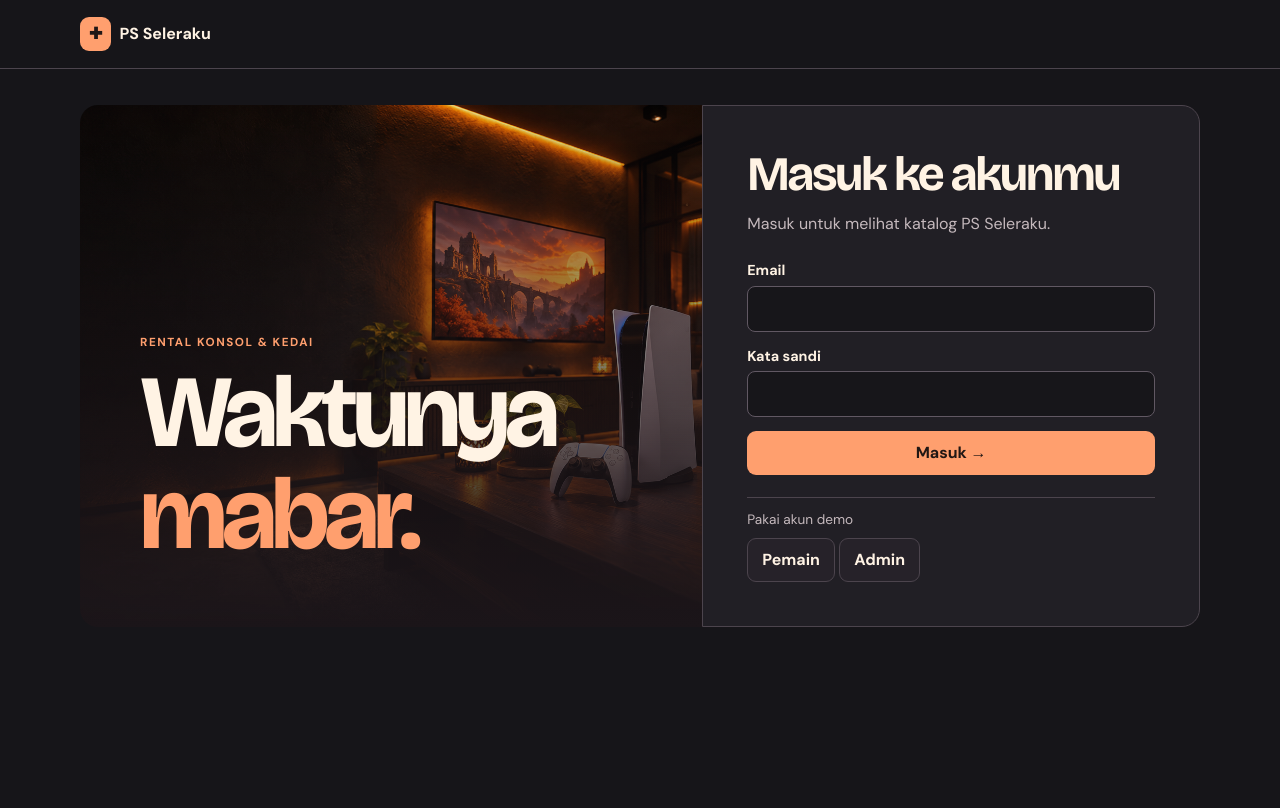
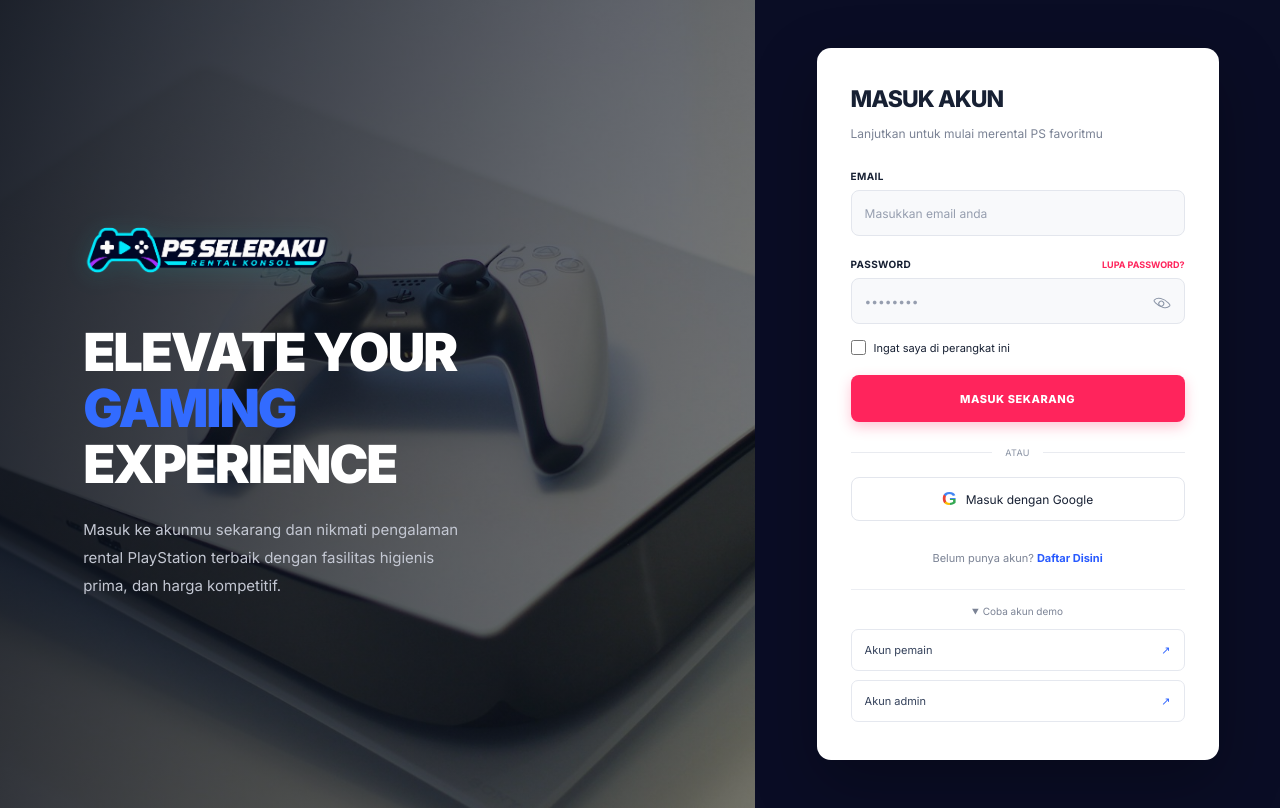
Before and after one commit to adityanurarif9-ai/ps_seleraku, a Laravel app: page /login in a window 1280 px wide. Before the commit the page ends 627 px from the top, so only its background shows below. Run offline with Laravel 12, Linux system fonts and the light colour scheme.

Commit message:
Share redesigned login, Google sign-in and Turnstile integration

```diff
--- a/composer.json
+++ b/composer.json
@@ -9,6 +9,7 @@
         "php": "^8.2",
         "filament/filament": "^5.0",
         "laravel/framework": "^12.0",
+        "laravel/socialite": "^5.0",
         "laravel/tinker": "^2.10.1"
     },
     "require-dev": {
--- a/config/services.php
+++ b/config/services.php
@@ -5,4 +5,9 @@ return [
         'site_key' => env('TURNSTILE_SITE_KEY'),
         'secret' => env('TURNSTILE_SECRET_KEY'),
     ],
+    'google' => [
+        'client_id' => env('GOOGLE_CLIENT_ID'),
+        'client_secret' => env('GOOGLE_CLIENT_SECRET'),
+        'redirect' => env('GOOGLE_REDIRECT_URI', 'http://127.0.0.1:8000/auth/google/callback'),
+    ],
 ];
--- /dev/null
+++ b/public/login.css
@@ -0,0 +1,133 @@
+@import url('https://fonts.googleapis.com/css2?family=Inter:wght@400;500;600;700;800;900&display=swap');
+
+:root {
+    font-family: Inter, Arial, sans-serif;
+    color: #172033;
+    background: #0a0d25;
+    font-synthesis: none;
+    color-scheme: light;
+}
+* { box-sizing: border-box; }
+body { margin: 0; }
+button, input { font: inherit; }
+button, a { -webkit-tap-highlight-color: transparent; }
+button { cursor: pointer; }
+:focus-visible { outline: 3px solid #2c62ff; outline-offset: 4px; }
+.login-page { display: grid; grid-template-columns: 59% 41%; min-height: 100svh; }
+.intro {
+    position: relative;
+    isolation: isolate;
+    display: flex;
+    align-items: center;
+    min-height: 100svh;
+    padding: clamp(32px, 6.5vw, 112px);
+    color: #fff;
+    background: #262b36 url("login-console.jpg") center / cover no-repeat;
+}
+.intro::before {
+    content: "";
+    position: absolute;
+    inset: 0;
+    z-index: -1;
+    background: linear-gradient(105deg, rgba(10,15,26,.91), rgba(13,18,32,.62) 62%, rgba(13,18,32,.47));
+}
+.intro-content { max-width: 510px; padding-block: 65px; }
+.brand { display: inline-block; margin-bottom: 30px; }
+.brand img { display: block; width: 248px; height: auto; max-height: 105px; object-fit: contain; object-position: left center; filter: drop-shadow(0 3px 12px #00dfdf1f); }
+h1 { font-size: clamp(34px, 4.1vw, 65px); font-weight: 900; line-height: 1.06; letter-spacing: -.04em; margin: 0 0 24px; }
+h1 span { color: #326bff; }
+.intro p { margin: 0; color: #c3c7d2; font-size: 15px; line-height: 1.85; max-width: 390px; }
+.intro-footer { position: absolute; left: clamp(32px, 6.5vw, 112px); bottom: 30px; color: #b3bac9; font-size: 10px; letter-spacing: .16em; }
+.form-side { display: grid; align-items: center; justify-items: center; padding: 48px 30px; background: #0a0d25; }
+.login-card { width: 100%; max-width: 402px; background: #fff; padding: 38px 34px; border-radius: 14px; box-shadow: 0 24px 65px #0004; }
+h2 { font-size: 23px; line-height: 1.2; letter-spacing: -.04em; font-weight: 800; margin: 0 0 10px; }
+.subtitle { color: #7b8395; font-size: 12px; line-height: 1.65; margin: 0 0 27px; }
+.login-form { display: flex; flex-direction: column; }
+.login-form > label { font-size: 10px; font-weight: 700; letter-spacing: .035em; margin-bottom: 8px; }
+.login-form > input, .password-field input {
+    min-height: 46px;
+    width: 100%;
+    padding: 12px 13px;
+    border: 1px solid #e3e6ed;
+    background: #f8f9fb;
+    border-radius: 8px;
+    color: #172033;
+    font-size: 12px;
+}
+input::placeholder { color: #969eaf; }
+.login-form > input { margin-bottom: 22px; }
+.password-field { position: relative; }
+.password-field input { padding-right: 48px; }
+.password-toggle { position: absolute; top: 0; right: 0; height: 100%; width: 45px; border: 0; background: transparent; color: #8b95a7; border-radius: 8px; font-size: 19px; }
+.password-toggle:hover { color: #235dff; }
+.login-form .remember { display: flex; align-items: center; gap: 8px; margin: 16px 0 20px; font-size: 11px; letter-spacing: 0; font-weight: 400; }
+.remember input { width: 15px; height: 15px; margin: 0; accent-color: #ff245c; flex-shrink: 0; }
+.verification { margin-bottom: 20px; min-width: 0; width: 100%; }
+.submit { border: 0; background: #ff245c; color: #fff; border-radius: 8px; min-height: 47px; padding: 13px; font-size: 11px; font-weight: 800; letter-spacing: .05em; box-shadow: 0 5px 13px #ff245c42; }
+.submit:hover { background: #e9184e; }
+.divider { display: flex; gap: 13px; align-items: center; margin: 25px 0 19px; color: #8a93a4; font-size: 9px; letter-spacing: .04em; }
+.divider::before, .divider::after { content: ""; flex: 1; height: 1px; background: #e9ebf0; }
+.demo-buttons { display: grid; gap: 9px; }
+.demo-buttons button { display: flex; align-items: center; justify-content: space-between; width: 100%; border: 1px solid #e5e8ef; color: #33405a; border-radius: 7px; background: #fff; padding: 11px 13px; min-height: 42px; font-size: 11px; }
+.demo-buttons button:hover { background: #f4f7ff; border-color: #bbcafa; }
+.demo-buttons button span { color: #2d63ff; }
+.error, .notice { margin: 0 0 18px; border-radius: 7px; background: #fff0f3; color: #ad1740; padding: 11px 12px; font-size: 12px; line-height: 1.6; }
+.notice { background: #eef3ff; color: #254b9b; }
+.mobile-logo { display: none; }
+@media (min-width: 1500px) {
+    .login-card { max-width: 450px; padding: 44px; }
+}
+@media (max-width: 1000px) {
+    .login-page { grid-template-columns: 52% 48%; }
+    .intro { padding: 38px; }
+    .intro-footer { left: 38px; }
+    .form-side { padding-inline: 24px; }
+    .login-card { padding: 30px 24px; }
+}
+@media (max-width: 700px) {
+    .login-page { grid-template-columns: 1fr; }
+    .intro { min-height: 290px; padding: 28px 26px; }
+    .intro-content { padding: 0; max-width: 420px; }
+    .brand { margin-bottom: 18px; }
+    .brand img { width: 190px; max-height: 78px; }
+    h1 { font-size: 34px; margin-bottom: 14px; }
+    h1 br { display: none; }
+    h1 span { display: inline; }
+    .intro p { font-size: 12px; line-height: 1.7; }
+    .intro-footer { display: none; }
+    .form-side { padding: 25px 18px 38px; }
+    .login-card { max-width: 430px; padding: 30px 24px; }
+}
+@media (max-width: 350px) {
+    .form-side { padding-inline: 12px; }
+    .login-card { padding-inline: 18px; }
+}
+
+.password-label { display: flex; justify-content: space-between; align-items: center; gap: 10px; margin-bottom: 8px; }
+.password-label label { font-size: 10px; font-weight: 700; letter-spacing: .035em; }
+.text-button { padding: 0; border: 0; background: transparent; color: #ff245c; font-size: 9px; font-weight: 700; cursor: pointer; }
+.text-button:hover { text-decoration: underline; }
+.google-button { min-height: 44px; display: flex; align-items: center; justify-content: center; gap: 9px; border: 1px solid #e3e6ed; border-radius: 8px; background: #fff; color: #172033; text-decoration: none; font-size: 12px; }
+.google-button:hover { background: #f7f9ff; border-color: #b7c6f4; }
+.google-icon { font-family: Arial, sans-serif; font-size: 19px; font-weight: 700; background: conic-gradient(#4285f4 0deg 90deg,#34a853 90deg 180deg,#fbbc05 180deg 235deg,#ea4335 235deg 310deg,#4285f4 310deg); color: transparent; background-clip: text; }
+.signup { margin: 29px 0 0; text-align: center; color: #7b8395; font-size: 11px; line-height: 1.6; }
+.signup button { border: 0; background: none; color: #285aff; font-weight: 700; padding: 0; cursor: pointer; font-size: inherit; }
+.eye { width: 16px; height: 10px; border: 1.4px solid currentColor; border-radius: 80% 15%; transform: rotate(45deg); display: inline-block; position: relative; }
+.eye::after { content: ""; width: 4px; height: 4px; border: 1px solid currentColor; border-radius: 50%; position: absolute; top: 1.5px; left: 4px; }
+#verification-status { font-size: 10px; line-height: 1.6; color: #66758b; margin: 7px 0 0; }
+#verification-retry { margin-top: 5px; font-size: 11px; }
+.submit:disabled { background: #d66a87; box-shadow: none; cursor: wait; }
+.demo { margin-top: 21px; padding-top: 15px; border-top: 1px solid #eceef3; }
+.demo summary { cursor: pointer; color: #7b8395; font-size: 10px; text-align: center; }
+.demo-buttons { margin-top: 12px; }
+dialog { width: min(410px, calc(100% - 36px)); border: 0; border-radius: 14px; padding: 30px; color: #172033; box-shadow: 0 18px 70px #0005; }
+dialog::backdrop { background: #080d28bb; backdrop-filter: blur(5px); }
+dialog h2 { font-size: 22px; }
+dialog p { color: #667085; font-size: 13px; line-height: 1.8; margin: 14px 0 22px; }
+dialog .submit, dialog .google-button { width: 100%; }
+.dialog-close { display: block; margin: 18px auto 0; font-size: 12px; }
+@media (max-width: 700px) {
+    h1 { line-height: 1.12; }
+    .intro { min-height: 310px; }
+}
+button.google-button { width: 100%; cursor: pointer; }
--- /dev/null
+++ b/public/login.js
@@ -0,0 +1,98 @@
+const form = document.querySelector('.login-form');
+const password = document.querySelector('#password');
+const toggle = document.querySelector('.password-toggle');
+const submit = document.querySelector('.submit');
+const status = document.querySelector('#verification-status');
+const retry = document.querySelector('#verification-retry');
+const widget = document.querySelector('#turnstile-widget');
+let ready = !widget;
+let verificationTimer;
+
+function showVerification(message, verified, canRetry = false) {
+    ready = verified;
+    if (status) status.textContent = message;
+    if (retry) retry.hidden = !canRetry;
+    submit.disabled = !verified;
+}
+
+window.onTurnstileSuccess = () => {
+    clearTimeout(verificationTimer);
+    showVerification('Verifikasi berhasil. Kamu bisa masuk.', true);
+};
+window.onTurnstileError = () => {
+    clearTimeout(verificationTimer);
+    showVerification('Cloudflare gagal dimuat. Periksa koneksi atau coba buka di Chrome / Edge.', false, true);
+    return true;
+};
+window.onTurnstileExpired = () => {
+    showVerification('Verifikasi kedaluwarsa. Verifikasi ulang untuk masuk.', false, true);
+};
+window.onTurnstileLoad = () => {
+    if (!widget) return;
+    window.turnstile.render(widget, {
+        sitekey: widget.dataset.sitekey,
+        theme: 'light',
+        size: 'flexible',
+        callback: window.onTurnstileSuccess,
+        'error-callback': window.onTurnstileError,
+        'expired-callback': window.onTurnstileExpired,
+        'timeout-callback': window.onTurnstileExpired,
+        'unsupported-callback': window.onTurnstileError,
+    });
+};
+
+if (widget) {
+    showVerification('Menyiapkan verifikasi Cloudflare…', false);
+    verificationTimer = setTimeout(() => {
+        if (!ready) showVerification('Cloudflare belum merespons. Coba ulangi verifikasi.', false, true);
+    }, 20000);
+}
+retry?.addEventListener('click', () => {
+    if (window.turnstile) {
+        showVerification('Memverifikasi ulang…', false);
+        window.turnstile.reset();
+    } else {
+        location.reload();
+    }
+});
+form.addEventListener('submit', event => {
+    const token = form.querySelector('[name="cf-turnstile-response"]');
+    if (widget && (!ready || !token?.value)) {
+        event.preventDefault();
+        showVerification('Selesaikan verifikasi Cloudflare terlebih dahulu.', false, true);
+        return;
+    }
+    submit.disabled = true;
+    submit.textContent = 'MEMPROSES…';
+});
+window.addEventListener('pageshow', event => {
+    if (!event.persisted) return;
+    submit.textContent = 'MASUK SEKARANG';
+    if (widget && window.turnstile) {
+        showVerification('Memperbarui verifikasi…', false);
+        window.turnstile.reset();
+    } else {
+        submit.disabled = false;
+    }
+});
+toggle.addEventListener('click', () => {
+    const visible = password.type === 'password';
+    password.type = visible ? 'text' : 'password';
+    toggle.setAttribute('aria-pressed', String(visible));
+    toggle.setAttribute('aria-label', visible ? 'Sembunyikan kata sandi' : 'Tampilkan kata sandi');
+});
+document.querySelectorAll('[data-login]').forEach(button => {
+    button.addEventListener('click', () => {
+        document.querySelector('#email').value = button.dataset.login + '@psseleraku.test';
+        password.value = button.dataset.password;
+        document.querySelector('#email').focus();
+    });
+});
+document.querySelectorAll('[data-open-dialog]').forEach(button => {
+    button.addEventListener('click', () => {
+        document.getElementById(button.dataset.openDialog).showModal();
+    });
+});
+document.querySelectorAll('[data-close-dialog]').forEach(button => {
+    button.addEventListener('click', () => button.closest('dialog').close());
+});
--- a/resources/views/login.blade.php
+++ b/resources/views/login.blade.php
@@ -1,30 +1,94 @@
-@extends('layout')
-@section('title', 'Masuk')
+<!doctype html>
+<html lang="id">
+<head>
+    <meta charset="utf-8">
+    <meta name="viewport" content="width=device-width, initial-scale=1">
+    <meta name="theme-color" content="#0a0d25">
+    <title>Masuk · PS Seleraku</title>
+    <link rel="stylesheet" href="{{ asset('login.css') }}?v=2">
+    <script src="{{ asset('login.js') }}?v=2" defer></script>
     @if(config('services.turnstile.site_key'))
-@push('head')
-<script src="https://challenges.cloudflare.com/turnstile/v0/api.js" async defer></script>
-@endpush
+        <script src="https://challenges.cloudflare.com/turnstile/v0/api.js?onload=onTurnstileLoad&amp;render=explicit" defer></script>
     @endif
-@section('content')
-<main class="shell login">
-<section class="art"><p class="tag">RENTAL KONSOL &amp; KEDAI</p><h1>Waktunya <em>mabar.</em></h1></section>
-<section class="panel"><h2>Masuk ke akunmu</h2><p>Masuk untuk melihat katalog PS Seleraku.</p>
-@if($errors->any())<p class="error" role="alert">{{ $errors->first() }}</p>@endif
-<form method="post" class="fields" action="{{ route('login') }}">
+</head>
+<body>
+    <main class="login-page">
+        <section class="intro" aria-labelledby="intro-title">
+            <div class="intro-content">
+                <a class="brand" href="{{ route('login') }}" aria-label="PS Seleraku">
+                    <img src="{{ asset('logo-ps-seleraku-transparent.png') }}" alt="PS Seleraku — Rental Konsol" width="1536" height="1024">
+                </a>
+                <h1 id="intro-title">ELEVATE YOUR<br> <span>GAMING</span><br> EXPERIENCE</h1>
+                <p>Masuk ke akunmu sekarang dan nikmati pengalaman rental PlayStation terbaik dengan fasilitas higienis prima, dan harga kompetitif.</p>
+            </div>
+        </section>
+        <section class="form-side" aria-labelledby="login-title">
+            <div class="login-card">
+                <h2 id="login-title">MASUK AKUN</h2>
+                <p class="subtitle">Lanjutkan untuk mulai merental PS favoritmu</p>
+                @if(session('session_notice'))
+                    <p class="notice" role="status">{{ session('session_notice') }}</p>
+                @endif
+                @if($errors->any())
+                    <p class="error" id="login-error" role="alert">{{ $errors->first() }}</p>
+                @endif
+                <form action="{{ route('login') }}" method="post" class="login-form">
                     @csrf
-<label>Email<input id="email" name="email" type="email" value="{{ old('email') }}" autocomplete="username" required></label>
-<label>Kata sandi<input id="password" name="password" type="password" autocomplete="current-password" required></label>
+                    <label for="email">EMAIL</label>
+                    <input id="email" type="email" name="email" value="{{ old('email') }}" placeholder="Masukkan email anda" autocomplete="username" maxlength="255" required>
+                    <div class="password-label">
+                        <label for="password">PASSWORD</label>
+                        <button type="button" class="text-button" data-open-dialog="password-help">LUPA PASSWORD?</button>
+                    </div>
+                    <div class="password-field">
+                        <input id="password" type="password" name="password" placeholder="••••••••" autocomplete="current-password" maxlength="255" required>
+                        <button type="button" class="password-toggle" aria-controls="password" aria-pressed="false" aria-label="Tampilkan kata sandi"><span class="eye" aria-hidden="true"></span></button>
+                    </div>
+                    <label class="remember"><input type="checkbox" name="remember" value="1" @checked(old('remember'))><span>Ingat saya di perangkat ini</span></label>
                     @if(config('services.turnstile.site_key'))
-<div class="cf-turnstile" data-sitekey="{{ config('services.turnstile.site_key') }}" data-theme="dark" data-size="flexible"></div>
-@endif
-<button class="primary" type="submit">Masuk →</button>
-</form>
-@if(config('app.demo_accounts'))
-<div class="demo"><p>Pakai akun demo</p>
-<button class="quiet" type="button" data-login="pemain" data-password="Mabar!2026">Pemain</button>
-<button class="quiet" type="button" data-login="admin" data-password="Seleraku!2026">Admin</button>
+                        <div class="verification">
+                            <div id="turnstile-widget" data-sitekey="{{ config('services.turnstile.site_key') }}"></div>
+                            <p id="verification-status" role="status">Menyiapkan verifikasi Cloudflare…</p>
+                            <button type="button" class="text-button" id="verification-retry" hidden>Coba verifikasi lagi</button>
+                            <noscript>Aktifkan JavaScript untuk memverifikasi Cloudflare.</noscript>
                         </div>
                     @endif
+                    <button type="submit" class="submit" @disabled(config('services.turnstile.site_key'))>MASUK SEKARANG</button>
+                </form>
+                <div class="divider"><span>ATAU</span></div>
+                @if(config('services.google.client_id') && config('services.google.client_secret'))
+                    <a class="google-button" href="{{ route('google.redirect') }}"><span class="google-icon" aria-hidden="true">G</span> Masuk dengan Google</a>
+                @else
+                    <button class="google-button" type="button" data-open-dialog="google-help"><span class="google-icon" aria-hidden="true">G</span> Masuk dengan Google</button>
+                @endif
+                <p class="signup">Belum punya akun? <button type="button" data-open-dialog="register-help">Daftar Disini</button></p>
+                @if(config('app.demo_accounts'))
+                    <details class="demo" open>
+                        <summary>Coba akun demo</summary>
+                        <div class="demo-buttons">
+                            <button type="button" data-login="pemain" data-password="Mabar!2026">Akun pemain <span aria-hidden="true">↗</span></button>
+                            <button type="button" data-login="admin" data-password="Seleraku!2026">Akun admin <span aria-hidden="true">↗</span></button>
+                        </div>
+                    </details>
+                @endif
+            </div>
         </section>
     </main>
-@endsection
+    <dialog id="password-help">
+        <h2>Lupa kata sandi?</h2>
+        <p>Untuk akun lokal, hubungi admin PS Seleraku agar dibantu mengakses akun. Jika mendaftar dengan Google, gunakan tombol Masuk dengan Google.</p>
+        <button type="button" class="submit" data-close-dialog>KEMBALI KE LOGIN</button>
+    </dialog>
+    <dialog id="register-help">
+        <h2>Daftar PS Seleraku</h2>
+        <p>Gunakan akun Google untuk membuat akun pemain saat login pertama. Pendaftaran Google tersedia setelah OAuth Google diaktifkan oleh admin.</p>
+        <a class="google-button" href="{{ route('google.redirect') }}"><span class="google-icon" aria-hidden="true">G</span> Lanjutkan dengan Google</a>
+        <button type="button" class="text-button dialog-close" data-close-dialog>Kembali</button>
+    </dialog>
+    <dialog id="google-help">
+        <h2>Login Google belum aktif</h2>
+        <p>Admin perlu menghubungkan PS Seleraku ke Google terlebih dahulu. Untuk mencoba website sekarang, pilih <strong>Akun pemain</strong> atau <strong>Akun admin</strong> di bagian akun demo, lalu tekan <strong>Masuk Sekarang</strong>.</p>
+        <button type="button" class="submit" data-close-dialog>KEMBALI KE LOGIN</button>
+    </dialog>
+</body>
+</html>
--- a/routes/web.php
+++ b/routes/web.php
@@ -5,6 +5,8 @@ use App\Models\CatalogItem;
 use Illuminate\Support\Facades\Route;
 
 Route::middleware('guest')->group(function () {
+    Route::get('/auth/google', [\App\Http\Controllers\GoogleLoginController::class, 'redirect'])->name('google.redirect');
+    Route::get('/auth/google/callback', [\App\Http\Controllers\GoogleLoginController::class, 'callback'])->name('google.callback');
     Route::view('/login', 'login')->name('login');
     Route::post('/login', [SessionController::class, 'store'])->middleware('throttle:10,1');
 });
```
Also changed, not shown: app/Http/Controllers/GoogleLoginController.php (added, +69 -0 lines), app/Http/Controllers/SessionController.php (+5 -2 lines), README.md, database/migrations/2026_11_18_000000_add_google_id_to_users.php (added), public/login-console.jpg (added), public/logo-ps-seleraku-transparent.png (added), public/logo-ps-seleraku.jpg (added), 2 other files. Lines whose indentation alone changed are shown as unchanged.
